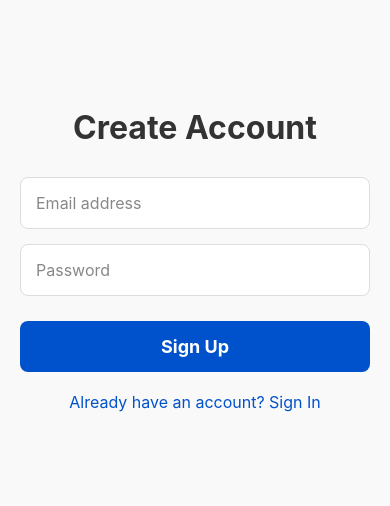
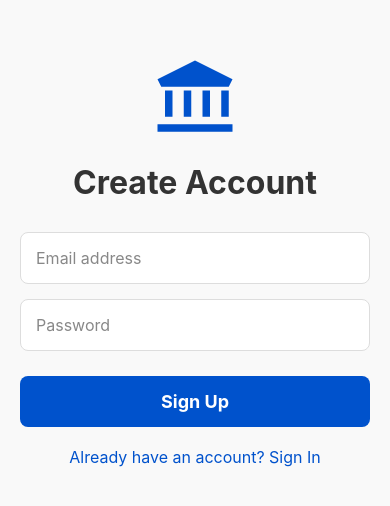
Before and after one commit to XPetkovski/react-native-calendar, a React Native app: screen /SignUp in a window 390 px wide. Shown: the part 162-668 px from the top of the page. Built offline with nearby package versions, Linux system fonts and the light colour scheme; no server answers.

Commit message:
animations added between sign in, sign up and main tabs

```diff
--- /dev/null
+++ b/src/assets/icons/BankLogo.tsx
@@ -0,0 +1,20 @@
+import React from 'react';
+import Svg, { Path } from 'react-native-svg';
+
+interface BankLogoProps {
+  width?: number;
+  height?: number;
+  color?: string;
+}
+
+export const BankLogo: React.FC<BankLogoProps> = ({
+  width = 80,
+  height = 80,
+  color = '#0052cc', // Matches your primary Quipu blue!
+}) => {
+  return (
+    <Svg width={width} height={height} viewBox="0 0 24 24" fill={color}>
+      <Path d="M12 2L2 7l1 2h18l1-2-10-5zM4 10h2v7H4zm5 0h2v7H9zm5 0h2v7h-2zm5 0h2v7h-2zM2 19h20v2H2z" />
+    </Svg>
+  );
+};
--- a/src/screens/SignInScreen.styles.ts
+++ b/src/screens/SignInScreen.styles.ts
@@ -3,12 +3,12 @@ import { StyleSheet } from 'react-native';
 export const styles = StyleSheet.create({
   container: {
     flex: 1,
-    backgroundColor: '#f9f9f9'
+    backgroundColor: '#f9f9f9',
   },
   keyboardView: {
     flex: 1,
     justifyContent: 'center',
-    paddingHorizontal: 20
+    paddingHorizontal: 20,
   },
   headerTitle: {
     fontSize: 32,
@@ -29,7 +29,7 @@ export const styles = StyleSheet.create({
   errorText: {
     color: 'red',
     marginBottom: 15,
-    textAlign: 'center'
+    textAlign: 'center',
   },
   button: {
     backgroundColor: '#0052cc',
@@ -48,15 +48,15 @@ export const styles = StyleSheet.create({
   buttonText: {
     color: '#fff',
     fontSize: 18,
-    fontWeight: 'bold'
+    fontWeight: 'bold',
   },
   linkButton: {
     marginTop: 20,
-    alignItems: 'center'
+    alignItems: 'center',
   },
   linkText: {
     color: '#0052cc',
-    fontSize: 16
+    fontSize: 16,
   },
   biometricButton: {
     backgroundColor: '#fff',
@@ -72,4 +72,8 @@ export const styles = StyleSheet.create({
     fontSize: 16,
     fontWeight: 'bold',
   },
+  logoContainer: {
+    alignItems: 'center',
+    marginBottom: 20
+  },
 });
--- a/src/screens/SignInScreen.tsx
+++ b/src/screens/SignInScreen.tsx
@@ -6,6 +6,7 @@ import {
   KeyboardAvoidingView,
   Platform,
   ActivityIndicator,
+  View,
 } from 'react-native';
 import { SafeAreaProvider } from 'react-native-safe-area-context';
 import AuthService from '../services/AuthService';
@@ -14,6 +15,7 @@ import { authenticateWithBiometrics } from '../services/biometricService';
 import { styles } from './SignInScreen.styles';
 import { isValidEmail } from '../utils/utils';
 import { ConfirmationDialog } from '../components/common/ConfirmationDialog.tsx';
+import { BankLogo } from '../assets/icons/BankLogo.tsx';
 
 export const SignInScreen = ({ navigation }: any) => {
   // left some screens with classic simpler way of coding useStates for view purpose
@@ -93,6 +95,11 @@ export const SignInScreen = ({ navigation }: any) => {
         behavior={Platform.OS === 'ios' ? 'padding' : 'height'}
         style={styles.keyboardView}
       >
+        <View style={styles.logoContainer}>
+          {/*Added purely for demonstrative purposes as how a company logo would fit here*/}
+          <BankLogo width={90} height={90} color="#0052cc" />
+        </View>
+
         <Text style={styles.headerTitle}>Welcome Back</Text>
 
         {error ? <Text style={styles.errorText}>{error}</Text> : null}
--- a/src/screens/SignUpScreen.styles.ts
+++ b/src/screens/SignUpScreen.styles.ts
@@ -3,12 +3,12 @@ import { StyleSheet } from 'react-native';
 export const styles = StyleSheet.create({
   container: {
     flex: 1,
-    backgroundColor: '#f9f9f9'
+    backgroundColor: '#f9f9f9',
   },
   keyboardView: {
     flex: 1,
     justifyContent: 'center',
-    paddingHorizontal: 20
+    paddingHorizontal: 20,
   },
   headerTitle: {
     fontSize: 32,
@@ -29,7 +29,7 @@ export const styles = StyleSheet.create({
   errorText: {
     color: 'red',
     marginBottom: 15,
-    textAlign: 'center'
+    textAlign: 'center',
   },
   button: {
     backgroundColor: '#0052cc',
@@ -41,14 +41,18 @@ export const styles = StyleSheet.create({
   buttonText: {
     color: '#fff',
     fontSize: 18,
-    fontWeight: 'bold'
+    fontWeight: 'bold',
   },
   linkButton: {
     marginTop: 20,
-    alignItems: 'center'
+    alignItems: 'center',
   },
   linkText: {
     color: '#0052cc',
-    fontSize: 16
+    fontSize: 16,
+  },
+  logoContainer: {
+    alignItems: 'center',
+    marginBottom: 20,
   },
 });
--- a/src/screens/SignUpScreen.tsx
+++ b/src/screens/SignUpScreen.tsx
@@ -6,11 +6,13 @@ import {
   KeyboardAvoidingView,
   Platform,
   ActivityIndicator,
+  View,
 } from 'react-native';
 import { SafeAreaProvider } from 'react-native-safe-area-context';
 import { styles } from './SignUpScreen.styles';
 import { isValidEmail, isValidPassword } from '../utils/utils';
 import AuthService from '../services/AuthService';
+import { BankLogo } from '../assets/icons/BankLogo.tsx';
 
 export const SignUpScreen = ({ navigation }: any) => {
   // disclaimer: left some screens with classic simpler way of coding useStates for view purpose
@@ -54,6 +56,11 @@ export const SignUpScreen = ({ navigation }: any) => {
         behavior={Platform.OS === 'ios' ? 'padding' : 'height'}
         style={styles.keyboardView}
       >
+        <View style={styles.logoContainer}>
+          {/*Added purely for demonstrative purposes as how a company logo would fit here*/}
+          <BankLogo width={90} height={90} color="#0052cc" />
+        </View>
+
         <Text style={styles.headerTitle}>Create Account</Text>
 
         {error ? <Text style={styles.errorText}>{error}</Text> : null}
```
